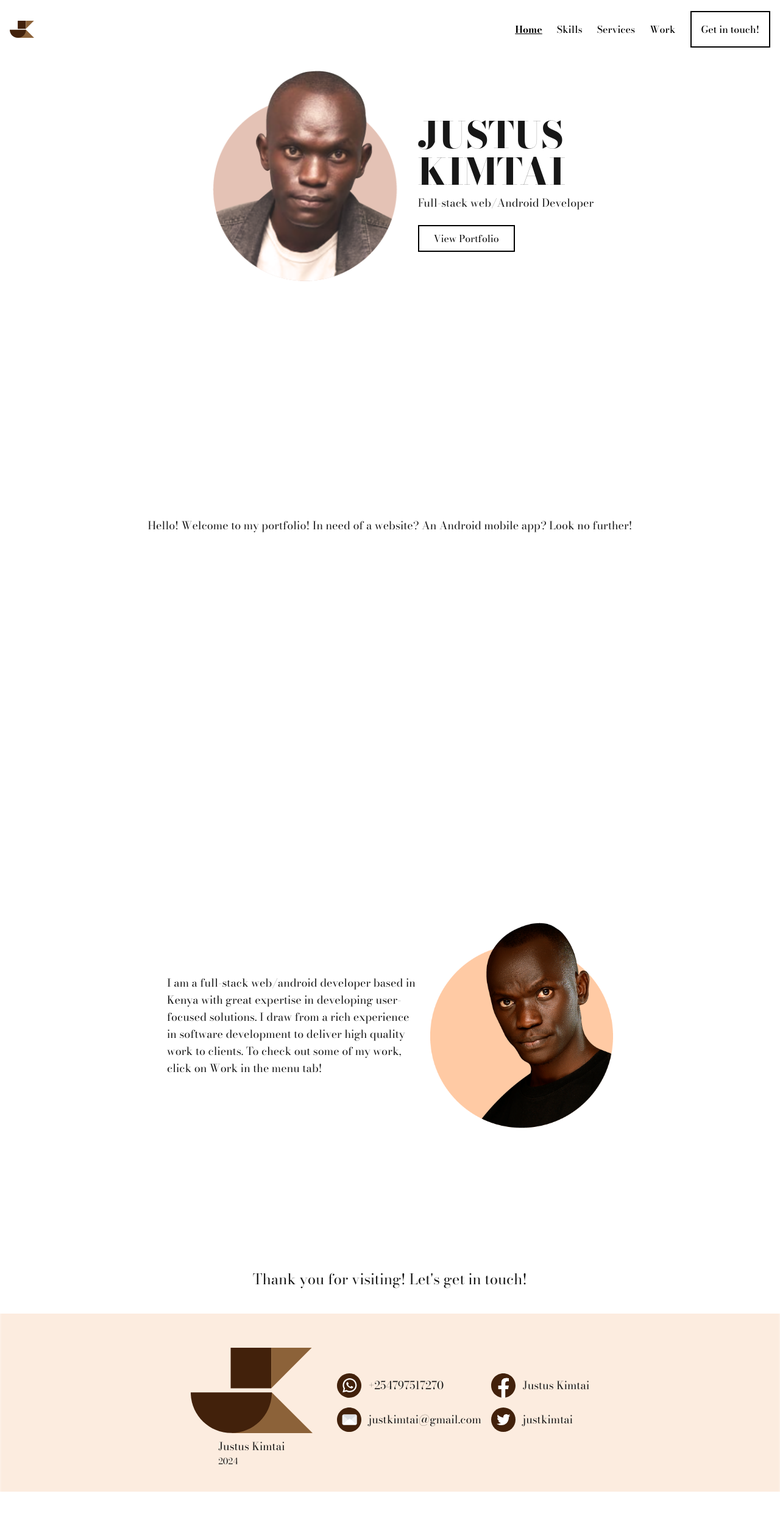
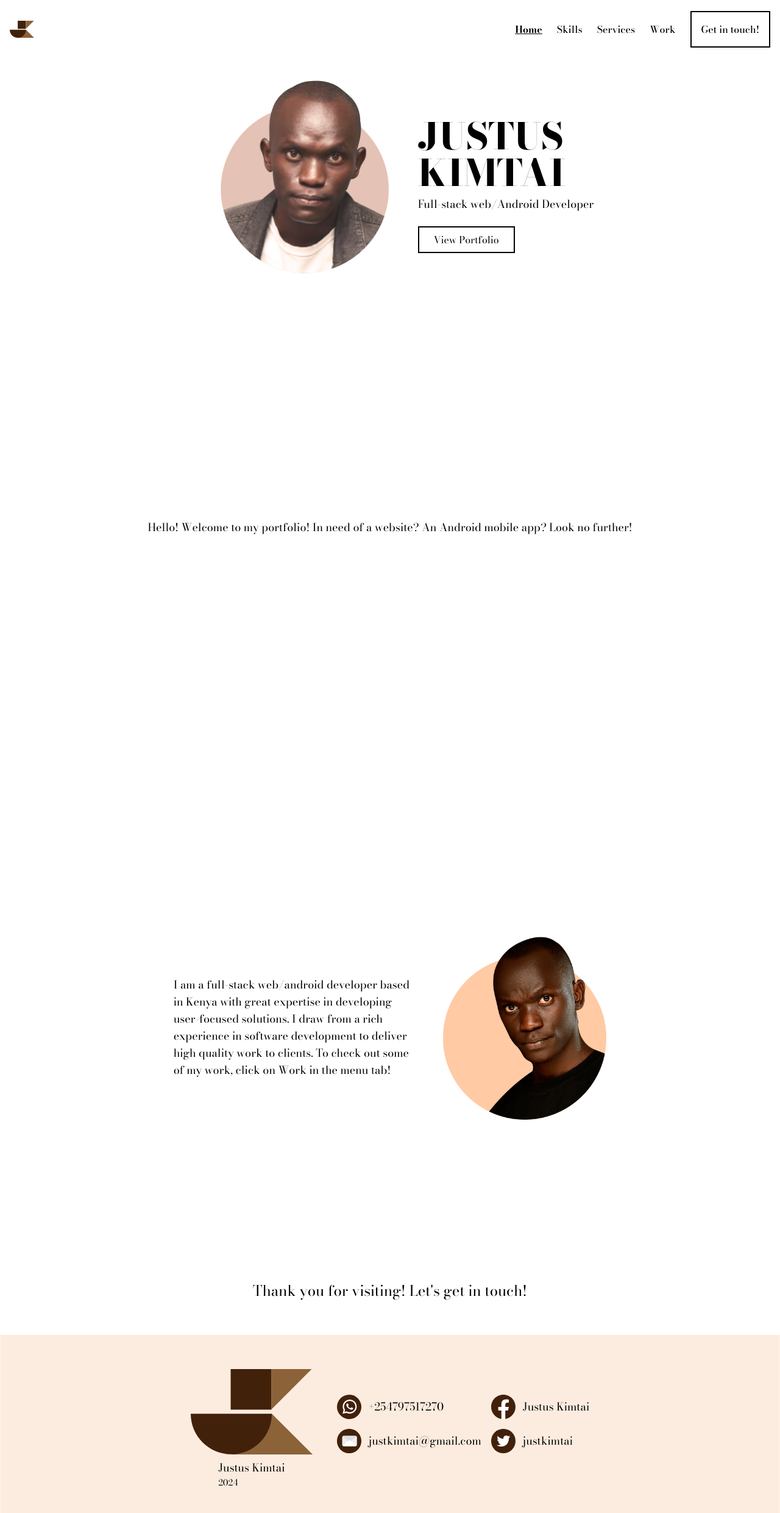
Before and after one commit to nedarctic/portfolio, a Next.js app: page / in a window 1280 px wide. Shown: the whole page at 61% size. Before the commit the page ends 2446 px from the top, so only its background shows below. Built offline with nearby package versions, Linux system fonts and the light colour scheme.

Commit message:
Added styling for the app page background

```diff
--- a/app/components/abouttext.tsx
+++ b/app/components/abouttext.tsx
@@ -2,7 +2,7 @@ import { bodoniModa } from "../ui/fonts"
 
 export const AboutText = () => {
     return(
-        <p className={`${bodoniModa.className} font-bodoni font-normal italic my-2 text-sm lg:text-lg md:text-md sm:w-1/3`}>
+        <p className={`${bodoniModa.className} font-bodoni text-black font-normal italic my-2 p-4 text-sm lg:text-lg md:text-md sm:w-1/3`}>
         I am a full-stack web/android developer
         based in Kenya with great expertise in
         developing user-focused solutions.
--- a/app/components/calltoaction.tsx
+++ b/app/components/calltoaction.tsx
@@ -3,7 +3,7 @@ import { bodoniModa } from "../ui/fonts"
 export const CallToAction = () => {
     return (
         <div>
-            <p className={`${bodoniModa.className} font-bodoni font-normal italic my-2 text-sm lg:text-lg md:text-md`}>Hello! Welcome to my portfolio! In need of a website? An Android mobile app? Look no further!</p>
+            <p className={`${bodoniModa.className} font-bodoni text-black font-normal italic my-2 p-4 text-sm lg:text-lg md:text-md`}>Hello! Welcome to my portfolio! In need of a website? An Android mobile app? Look no further!</p>
         </div>
     );
 }
--- a/app/components/covertext.tsx
+++ b/app/components/covertext.tsx
@@ -4,9 +4,9 @@ import { bodoniModa } from "../ui/fonts"
 export const CoverText = () => {
     return (
         <div className="flex flex-col items-center sm:items-start">
-            <h1 className={`${bodoniModa.className} font-black text-2xl lg:text-6xl`}>JUSTUS</h1>
-            <h1 className={`${bodoniModa.className} font-black text-2xl lg:text-6xl`}>KIMTAI</h1>
-            <p className={`${bodoniModa.className} font-bodoni font-normal italic my-2 text-sm lg:text-lg md:text-md`}>Full-stack web/Android Developer</p>
+            <h1 className={`${bodoniModa.className} font-black text-black text-2xl lg:text-6xl`}>JUSTUS</h1>
+            <h1 className={`${bodoniModa.className} font-black text-black text-2xl lg:text-6xl`}>KIMTAI</h1>
+            <p className={`${bodoniModa.className} font-bodoni text-black font-normal italic my-2 text-sm lg:text-lg md:text-md`}>Full-stack web/Android Developer</p>
             <div className="my-6">
                 <Link
                     href="#portfolio"
--- a/app/components/footer.tsx
+++ b/app/components/footer.tsx
@@ -9,29 +9,29 @@ export const Footer = () => {
                     <div className='flex-col space-y-4'>
                         <div className='flex items-center flex-row space-x-3'>
                             <Image src="/whatsappicon.svg" alt="WhatsApp icon" width={40} height={40} />
-                            <p className={`${bodoniModa.className} font-bodoni font-normal text-sm lg:text-lg md:text-md space-x-5`}>+254797517270</p>
+                            <p className={`${bodoniModa.className} font-bodoni text-black font-normal text-sm lg:text-lg md:text-md space-x-5`}>+254797517270</p>
                         </div>
                         <div className='flex items-center flex-row space-x-3'>
                             <Image src="/gmailicon.svg" alt="Gmail icon" width={40} height={40} />
-                            <p className={`${bodoniModa.className} font-bodoni font-normal italic text-sm lg:text-lg md:text-md space-x-5`}>justkimtai@gmail.com</p>
+                            <p className={`${bodoniModa.className} font-bodoni text-black font-normal italic text-sm lg:text-lg md:text-md space-x-5`}>justkimtai@gmail.com</p>
                         </div>
                     </div>
                     <div className='flex-col space-y-4'>
                         <div className='flex items-center flex-row space-x-3'>
                             <Image src="/facebookicon.svg" alt="Facebook icon" width={40} height={40} />
-                            <p className={`${bodoniModa.className} font-bodoni font-normal italic text-sm lg:text-lg md:text-md space-x-5`}>Justus Kimtai</p>
+                            <p className={`${bodoniModa.className} font-bodoni text-black font-normal italic text-sm lg:text-lg md:text-md space-x-5`}>Justus Kimtai</p>
                         </div>
                         <div className='flex items-center flex-row space-x-3'>
                             <Image src="/twittericon.svg" alt="Twitter icon" width={40} height={40} />
-                            <p className={`${bodoniModa.className} font-bodoni font-normal italic text-sm lg:text-lg md:text-md space-x-5`}>justkimtai</p>
+                            <p className={`${bodoniModa.className} font-bodoni text-black font-normal italic text-sm lg:text-lg md:text-md space-x-5`}>justkimtai</p>
                         </div>
                     </div>
                 </div>
                 <div className='flex flex-col space-y-2'>
                     <Image src="/logo.svg" alt="Logo in the footer section" width={200} height={200} className='self-center' />
                     <div className='self-center'>
-                        <p className={`${bodoniModa.className} font-bodoni font-normal text-sm lg:text-lg md:text-md space-x-5`}>Justus Kimtai</p>
-                        <p className={`${bodoniModa.className} font-bodoni font-normal text-sm space-x-5`}>2024</p>
+                        <p className={`${bodoniModa.className} font-bodoni text-black font-normal text-sm lg:text-lg md:text-md space-x-5`}>Justus Kimtai</p>
+                        <p className={`${bodoniModa.className} font-bodoni text-black font-normal text-sm space-x-5`}>2024</p>
                     </div>
                 </div>
             </div>
--- a/app/components/header.tsx
+++ b/app/components/header.tsx
@@ -7,7 +7,7 @@ import { bodoniModa } from '../ui/fonts';
 export const Header = () => {
     const pathname = usePathname();
     return (
-        <header className="sticky top-0">
+        <header className="sticky top-0 container mx-auto px-4">
             <nav className="bg-white text-black">
                 <div className={`${bodoniModa.className} font-medium flex justify-between items-center h-24`}>
                     <Link href="/">
--- a/app/components/thankyou.tsx
+++ b/app/components/thankyou.tsx
@@ -1,5 +1,5 @@
 import { bodoniModa } from "../ui/fonts"
 
 export const ThankYou = () => {
-    return <p className={`${bodoniModa.className} font-bodoni font-normal text-sm lg:text-2xl italic md:text-md`}>Thank you for visiting! Let&apos;s get in touch!</p>
+    return <p className={`${bodoniModa.className} font-bodoni text-black font-normal text-sm lg:text-2xl p-4 italic md:text-md`}>Thank you for visiting! Let&apos;s get in touch!</p>
 }
--- a/app/layout.tsx
+++ b/app/layout.tsx
@@ -31,11 +31,11 @@ export default function RootLayout({
       <body
         className={`${bodoniModa.className} ${geistSans.variable} ${geistMono.variable} antialiased`}
       >
-        <div className="container mx-auto px-4">
+        <div className="bg-white">
           <Header />
           {children}
+          <Footer />
         </div>
-        <Footer />
       </body>
     </html>
   );
--- a/app/page.tsx
+++ b/app/page.tsx
@@ -7,9 +7,9 @@ import { ThankYou } from "./components/thankyou";
 
 export default function Home() {
   return (
-    <div>
+    <div className="bg-white">
       <div className="flex flex-col justify-center items-center mt-5 space-y-10 sm:flex-row">
-        <Image src="/coverimage.png" alt="Justus Kimtai cover image" width={380} height={346} />
+        <Image src="/coverimage.png" alt="Justus Kimtai cover image" width={380} height={346} className="p-4"/>
         <CoverText />
       </div>
       <div className="flex flex-col h-screen justify-center items-center">
@@ -17,7 +17,7 @@ export default function Home() {
       </div>
       <div className="flex flex-col justify-center items-center mt-5 space-y-10 lg:space-x-4 sm:flex-row h-screen">
         <AboutText />
-        <Image src="/aboutimage.png" alt="Justus Kimtai about image" width={300} height={340} />
+        <Image src="/aboutimage.png" alt="Justus Kimtai about image" width={300} height={340} className="p-4" />
       </div>
       <div className="flex flex-col justify-end items-center mb-10">
         <ThankYou/>
```
